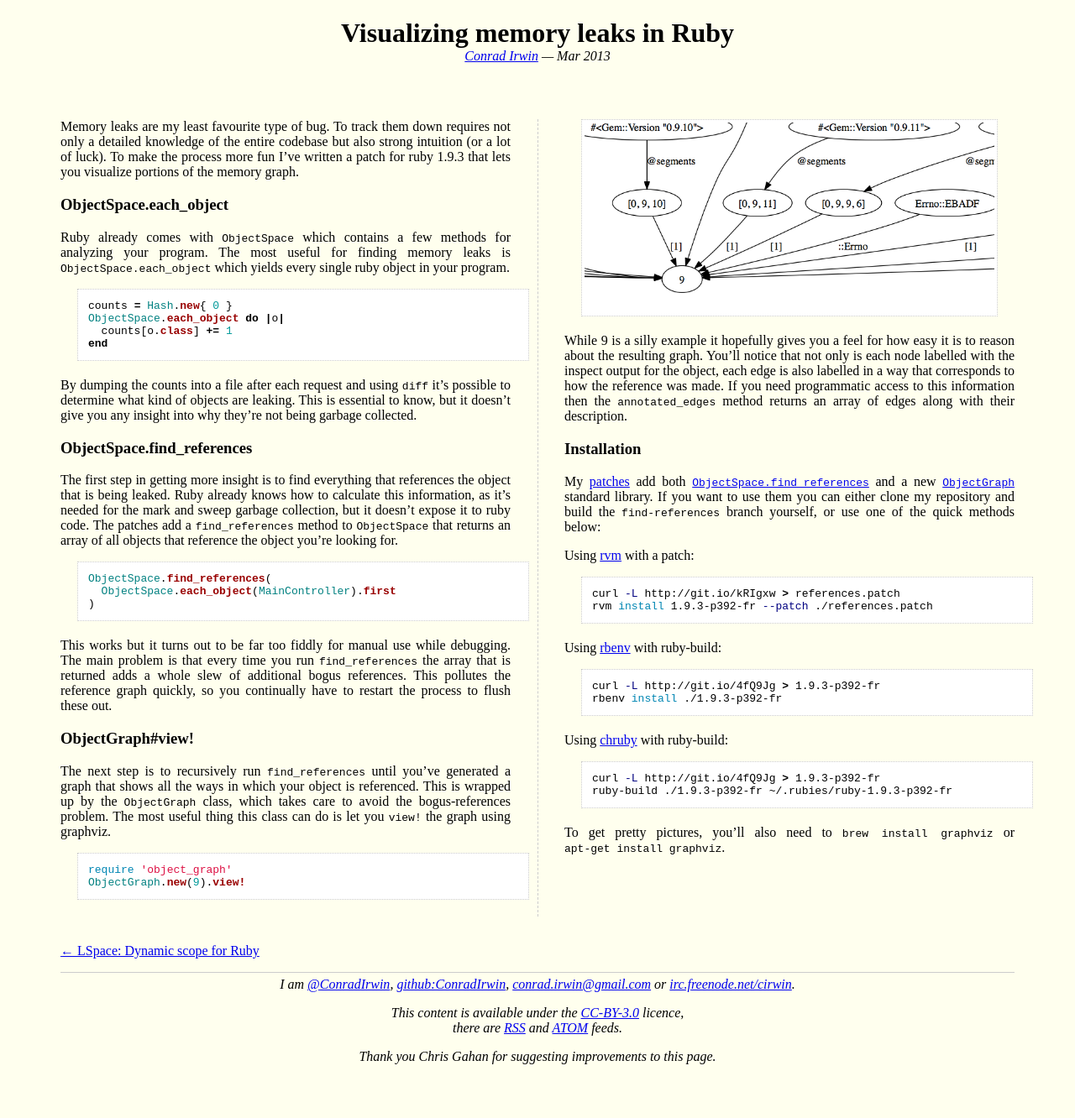
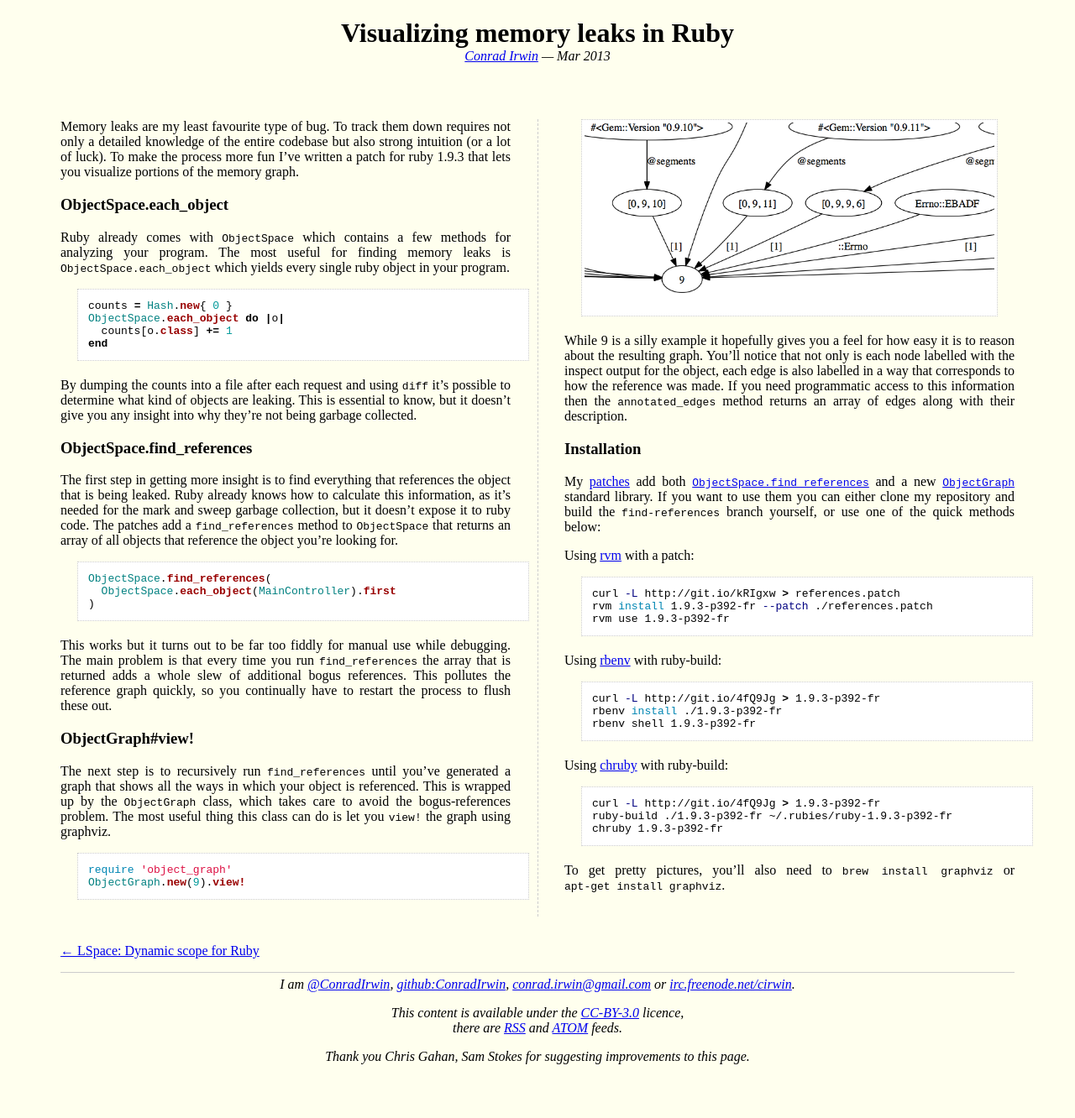
Before and after one commit to ConradIrwin/conradirwin.github.com, a Jekyll site: the page built from _posts/2013-03-02-find-references.md, in a window 1280 px wide. Shown: the whole page at 84% size. Built offline with Jekyll 4.4.1, drawn with Linux system fonts in a browser that asks for light colours; Markdown is read by kramdown in place of the engine named in the settings; comment, search, counter and statistics services are not loaded.

Commit message:
++instructions

```diff
--- a/_posts/2013-03-02-find-references.md
+++ b/_posts/2013-03-02-find-references.md
@@ -3,7 +3,7 @@ title: Visualizing memory leaks in Ruby
 permalink: blog/find-references.html
 layout: post
 fuzzydate: Mar 2013
-credit: Chris Gahan
+credit: Chris Gahan, Sam Stokes
 ---
 
 Memory leaks are my least favourite type of bug. To track them down requires not only a detailed knowledge of the entire codebase but also strong intuition (or a lot of luck). To make the process more fun I've written a patch for ruby 1.9.3 that lets you visualize portions of the memory graph.
@@ -60,18 +60,21 @@ Using [rvm](http://rvm.io) with a patch:
 {%highlight bash%}
 curl -L http://git.io/kRIgxw > references.patch
 rvm install 1.9.3-p392-fr --patch ./references.patch
+rvm use 1.9.3-p392-fr
 {% endhighlight %}
 
 Using [rbenv](https://github.com/sstephenson/rbenv) with ruby-build:
 {%highlight bash%}
 curl -L http://git.io/4fQ9Jg > 1.9.3-p392-fr
 rbenv install ./1.9.3-p392-fr
+rbenv shell 1.9.3-p392-fr
 {% endhighlight %}
 
 Using [chruby](https://github.com/postmodern/chruby) with ruby-build:
 {%highlight bash%}
 curl -L http://git.io/4fQ9Jg > 1.9.3-p392-fr
 ruby-build ./1.9.3-p392-fr ~/.rubies/ruby-1.9.3-p392-fr
+chruby 1.9.3-p392-fr
 {% endhighlight %}
 
 To get pretty pictures, you'll also need to `brew install graphviz` or `apt-get install graphviz`.
```
